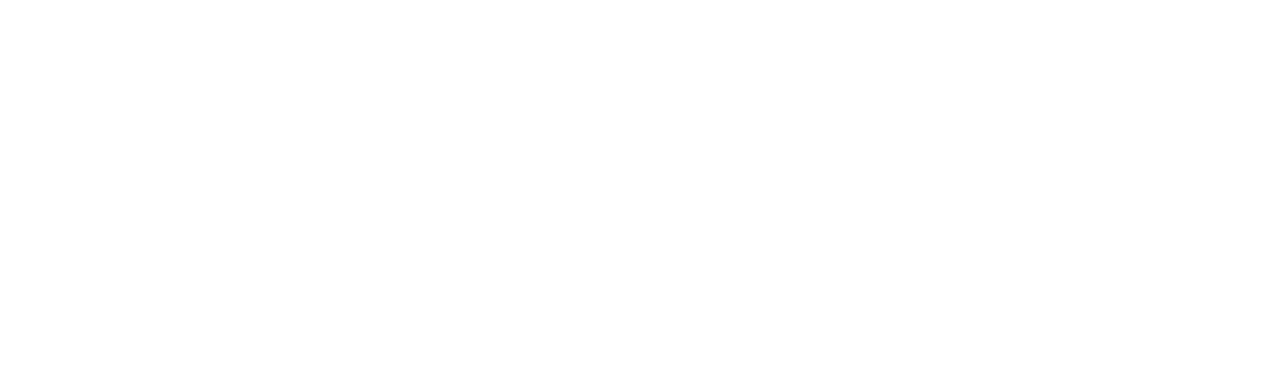
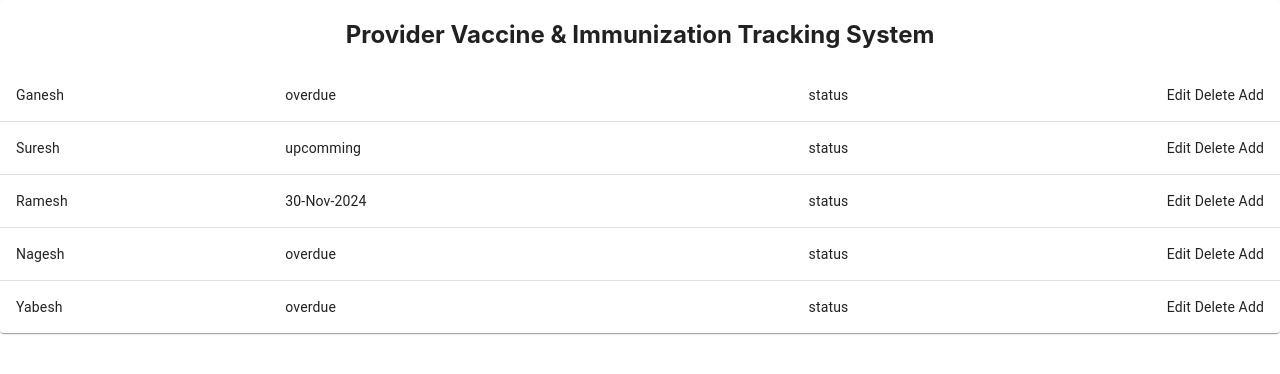
Before and after one commit to ganeshbabu1994/HCL, a React (Create React App) app: page /provider_dashboard in a window 1280 px wide. Before the commit this address had no page. Shown: the top 374 px of the page. Built offline with nearby package versions, Linux system fonts and the light colour scheme.

Commit message:
Patient and provider dashboard tracking table

```diff
--- a/src/index.tsx
+++ b/src/index.tsx
@@ -4,7 +4,8 @@ import './index.css';
 import App from './App';
 import signIn from './signIn';
 import signUp from './signup'
-import dashboard from './dashboard'
+import patientDashboard from './patientDashboard'
+import providerDashboard from './providerDashboard'
 import ChatPage from './chatPage';
 import { BrowserRouter as Router, Routes, Route } from "react-router-dom"
 import socketIO from 'socket.io-client';
@@ -51,7 +52,8 @@ root.render(
       <Route>
           <Route path="/" Component={signIn}/>
           <Route path="/signUp" Component={signUp}/>
-          <Route path="/dashboard" Component={dashboard}/>
+          <Route path="/dashboard" Component={patientDashboard}/>
+          <Route path="/provider_dashboard" Component={providerDashboard}/>
           {/* <Route path="/chat" element={<ChatPage socket={socket} />}></Route> */}
       </Route>
   </Routes>
--- a/src/dashboard.tsx
+++ b/src/patientDashboard.tsx
@@ -9,7 +9,7 @@ import Paper from '@mui/material/Paper';
 import Button  from '@mui/material/Button';
 import { Link } from 'react-router-dom';
 
-function createData(vaccine:any, status:any, action:any) {
+function createData(vaccine:string, status:string, action:string) {
   return { vaccine, status, action };
 }
 
@@ -21,7 +21,23 @@ const rows = [
   createData('RoTAVirus', "overdue", "Edit Delete  Add"),
 ];
 
+
+
 export default function Dashboard() {
+
+    React.useEffect(() => {
+        const fetchCounter = async () => {
+          try {
+          // DATABASE GET CALL for vaccine table
+          } catch (err) {
+            // setError(err.message);
+          } finally {
+            // setLoading(false);
+          }
+        };
+        fetchCounter();
+      }, []);
+
   return (
     <TableContainer component={Paper}>
         <h2 style={{"textAlign":"center"}}>Patient Vaccine & Immunization Tracking System</h2>
--- /dev/null
+++ b/src/providerDashboard.tsx
@@ -0,0 +1,69 @@
+import * as React from 'react';
+import Table from '@mui/material/Table';
+import TableBody from '@mui/material/TableBody';
+import TableCell from '@mui/material/TableCell';
+import TableContainer from '@mui/material/TableContainer';
+import TableHead from '@mui/material/TableHead';
+import TableRow from '@mui/material/TableRow';
+import Paper from '@mui/material/Paper';
+import Button  from '@mui/material/Button';
+import { Link } from 'react-router-dom';
+
+function createData(patient_name:string ,vaccine:string, status:string, action:string) {
+  return { patient_name,vaccine, status, action };
+}
+
+const rows = [
+  createData('Ganesh', "overdue","status", "Edit Delete  Add"),
+  createData('Suresh', "upcomming","status", "Edit  Delete  Add"),
+  createData('Ramesh', "30-Nov-2024","status", "Edit Delete  Add"),
+  createData('Nagesh', "overdue","status", "Edit Delete  Add"),
+  createData('Yabesh', "overdue","status", "Edit Delete  Add"),
+];
+
+
+
+export default function ProviderDashboard() {
+
+    React.useEffect(() => {
+        const fetchCounter = async () => {
+          try {
+          // DATABASE GET CALL for vaccine table
+          } catch (err) {
+            // setError(err.message);
+          } finally {
+            // setLoading(false);
+          }
+        };
+        fetchCounter();
+      }, []);
+
+  return (
+    <TableContainer component={Paper}>
+        <h2 style={{"textAlign":"center"}}>Provider Vaccine & Immunization Tracking System</h2>
+      <Table sx={{ minWidth: 650 }} aria-label="simple table">
+        <TableHead>
+          <TableRow>
+           </TableRow>
+        </TableHead>
+        <TableBody>
+          {rows.map((row) => (
+            <TableRow
+              key={row.vaccine}
+              sx={{ '&:last-child td, &:last-child th': { border: 0 } }}
+            >
+                <TableCell component="th" scope="row">
+                {row.patient_name}
+              </TableCell>
+              <TableCell component="th" scope="row">
+                {row.vaccine}
+              </TableCell>
+              <TableCell align="right">{row.status}</TableCell>
+              <TableCell  align="right">{row.action} <Link to={`/crayons/${row}`}>{}</Link></TableCell>
+            </TableRow>
+          ))}
+        </TableBody>
+      </Table>
+    </TableContainer>
+  );
+}
```
